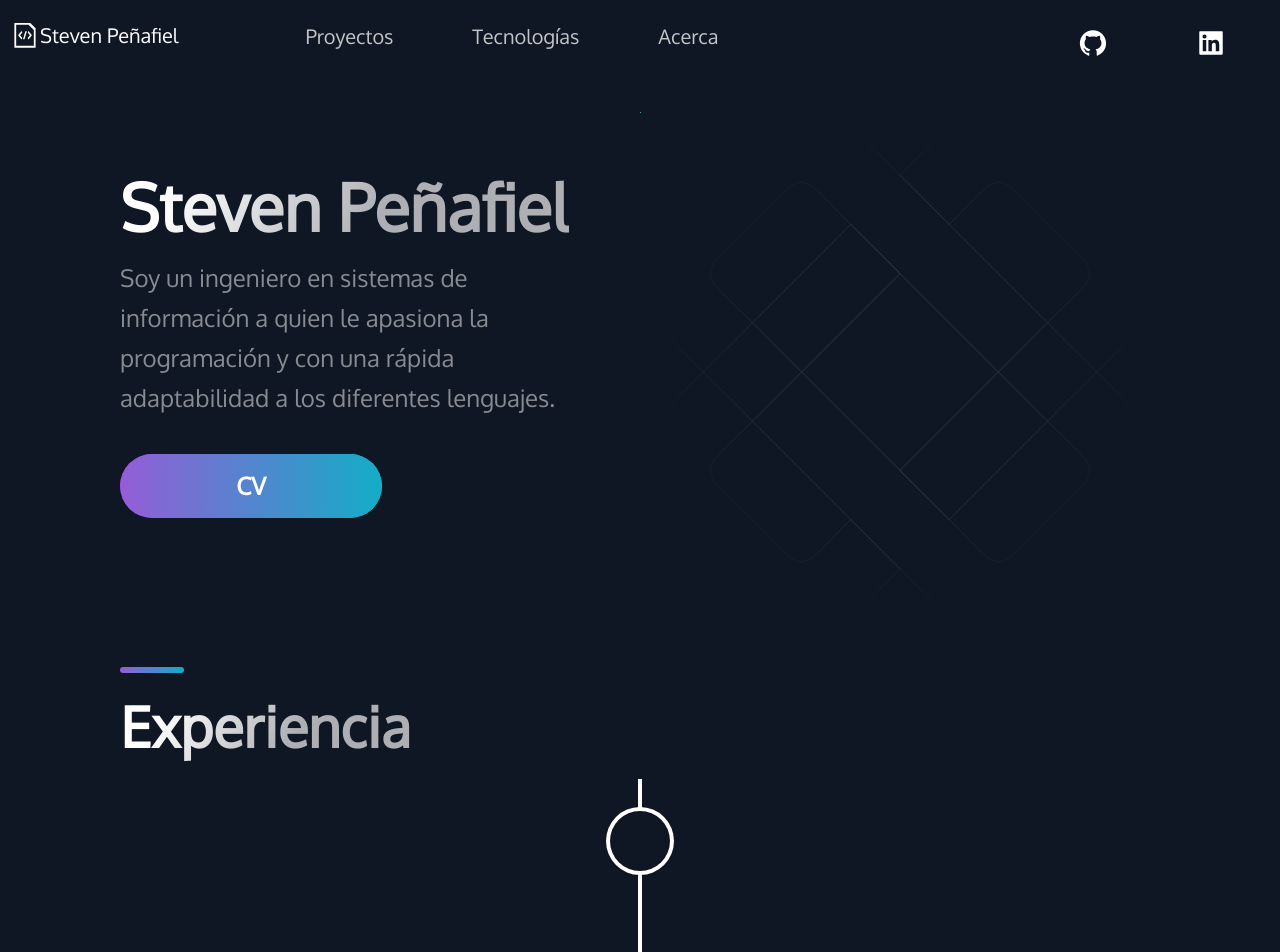
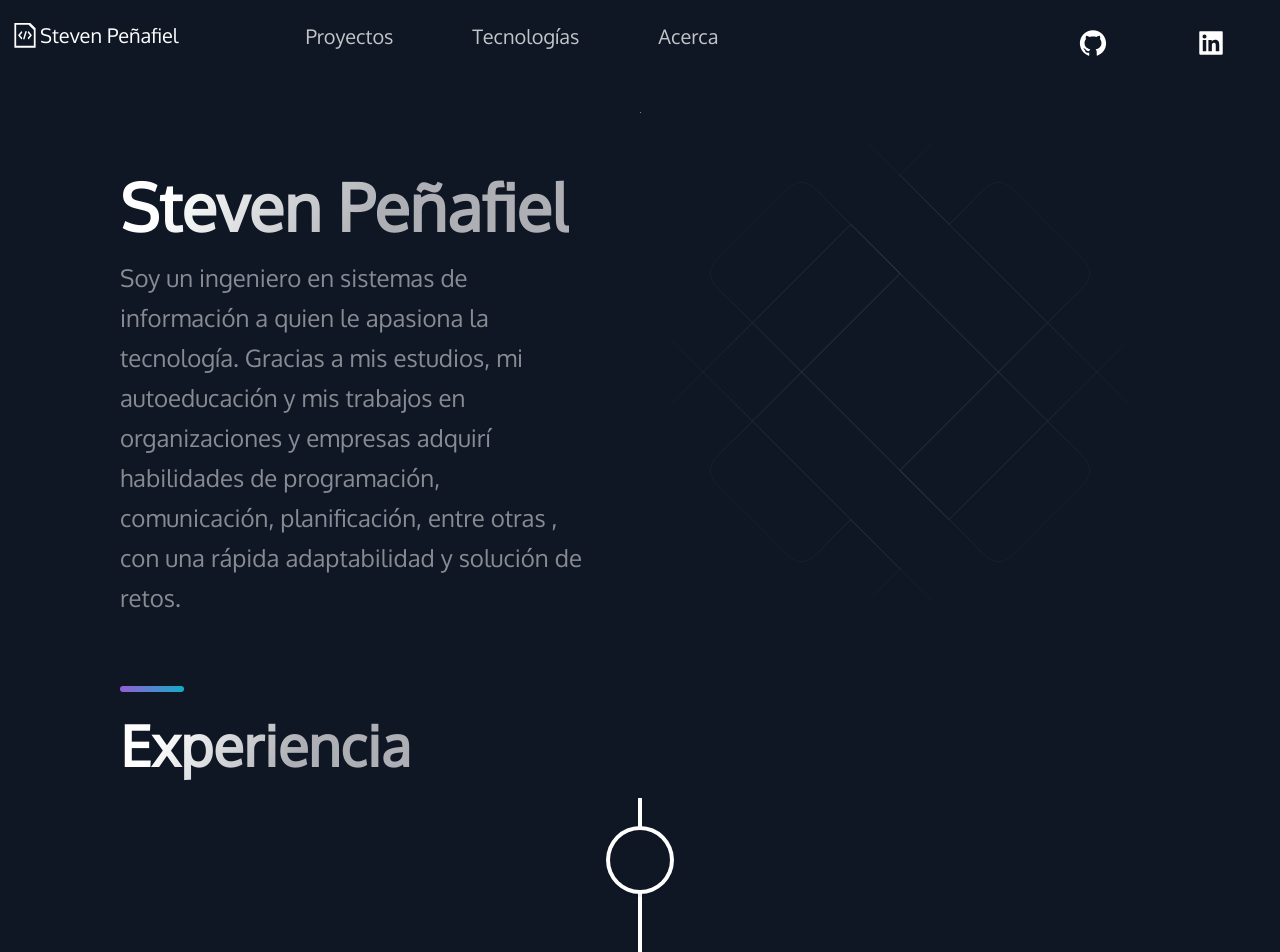
Before and after one commit to stvdn/stvdn.github.io, a Next.js app: page / in a window 1280 px wide. Shown: the top 952 px of the page. Built offline with nearby package versions, Linux system fonts and the light colour scheme.

Commit message:
nueva experiencia

```diff
--- a/package.json
+++ b/package.json
@@ -10,9 +10,9 @@
   },
   "dependencies": {
     "file-saver": "^2.0.5",
-    "next": "10.2.3",
-    "react": "17.0.2",
-    "react-dom": "17.0.2",
+    "next": "^13.4.1",
+    "react": "18",
+    "react-dom": "18",
     "react-icons": "^4.6.0",
     "react-vertical-timeline-component": "^3.5.2",
     "styled-components": "^5.3.0",
--- a/src/components/Experience/Experience.js
+++ b/src/components/Experience/Experience.js
@@ -31,12 +31,12 @@ const ListTimeLine = (props) => {
         className="vertical-timeline-element--work"
         contentStyle={{ background: _default.colors.background1, border: "1px solid #fff", color: "#fff" }}
         contentArrowStyle={{ borderRight: "7px solid  #fff" }}
-        date="2011 - present"
+        date={props.date}
         iconStyle={{ background: _default.colors.background1, color: '#fff' }}
         icon={<props.icon />}
     >
         <TitleTimeLineElement>{props.title}</TitleTimeLineElement>
-        <SubtitleTimeLineElement>{props.date} • {props.enterprise} • {props.location}</SubtitleTimeLineElement>
+        <SubtitleTimeLineElement>{props.enterprise} • {props.location}</SubtitleTimeLineElement>
         {listTimeLineElement}
     </VerticalTimelineElement>)
 }
--- a/src/components/Hero/Hero.js
+++ b/src/components/Hero/Hero.js
@@ -22,9 +22,8 @@ const Hero = (props) => {
           Steven Peñafiel
         </SectionTitle>
         <SectionText>
-        Soy un ingeniero en sistemas de información a quien le apasiona la programación y con una rápida adaptabilidad a los diferentes lenguajes.
+        Soy un ingeniero en sistemas de información a quien le apasiona la tecnología. Gracias a mis estudios, mi autoeducación y mis trabajos en organizaciones y empresas adquirí habilidades de programación, comunicación, planificación, entre otras , con una rápida adaptabilidad y solución de retos.
         </SectionText>
-        <Button onClick={saveFile}>CV</Button>
       </LeftSection>
     </Section>
   );
--- a/src/constants/constants.js
+++ b/src/constants/constants.js
@@ -1,7 +1,21 @@
 export const TimeLineExperienceData = [
   {
     title: "Ingeniero de software",
-    date: "Mayo 2022 – Noviembre 2022",
+    date: "Diciembre 2022 – Actual",
+    enterprise: "Redsis",
+    location: "Remoto",
+    stack: ["Python", "API REST", "Trello", "JAMS", "GoAnywhere", "Scrum" ],
+    tasks: [
+      "Empresa proveedora de soluciones informáticas.",
+      "Migración del sistema actual de agendamiento automático del Banco Bolivariano al sistema de agendamiento automático JAMS, mediante Python y API REST para la transformación de los procesos.",
+      "Toma de requerimientos con el personal operativo, diseñando las soluciones pertinentes.",
+      "Extensión de funcionalidades de la herramienta con scripts de python y .net para cumplir los requerimientos del cliente."
+    ],
+    icon: "FaChalkboardTeacher"
+  },
+  {
+    title: "Ingeniero de software",
+    date: "Mayo 2022 – Diciembre 2022",
     enterprise: "WebCoop",
     location: "Quito, Ecuador",
     stack: ["PHP", "Laravel", "MySQL", "JavaScript", "GitHub", "Scrum", "Jira"],
```
Also changed, not shown: 2 other files (tests, documents, lock files or other folders).
